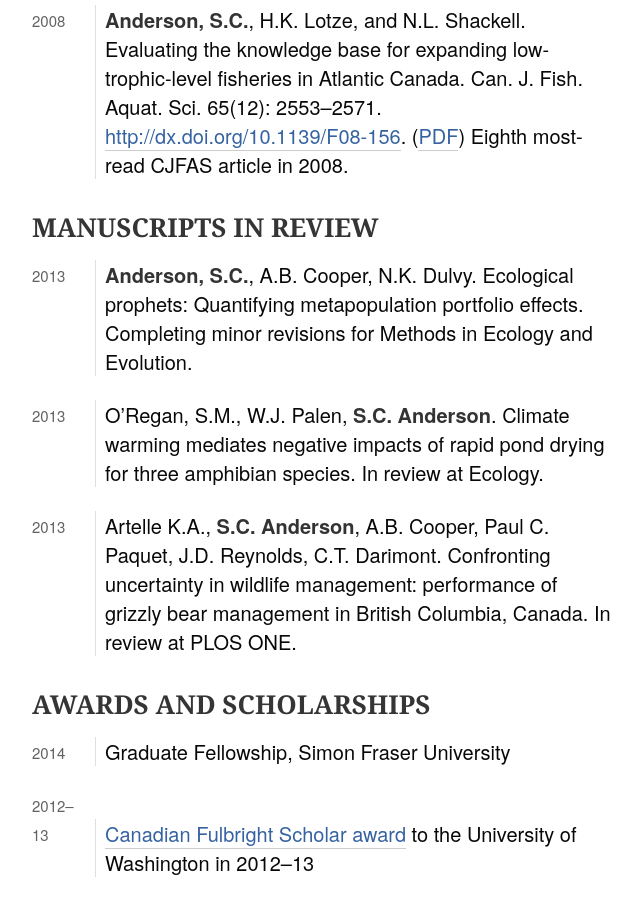
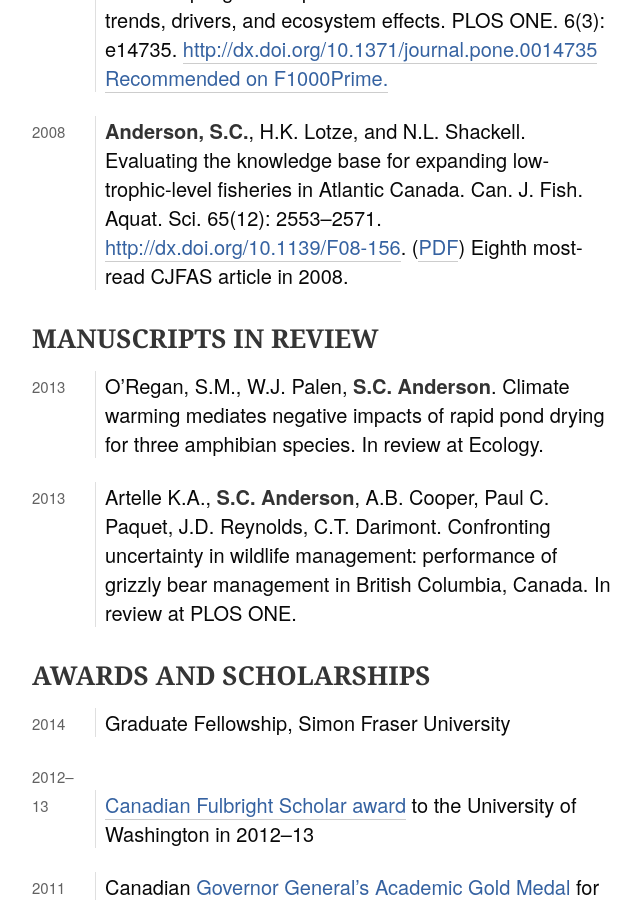
Before and after one commit to seananderson/seananderson.ca, a Jekyll site: the page built from cv.md, in a window 1280 px wide and 900 px high, scrolled down 2467 px. Shown: the whole window, without its empty margins (318-959 px from the left). Built offline with Jekyll 4.4.1, drawn with Linux system fonts in a browser that asks for light colours; Markdown is read by kramdown in place of the engine named in the settings; comment, search, counter and statistics services are not loaded; some of the changed text lies outside the part shown.

Commit message:
Switch MEE PE paper to in press

```diff
--- a/cv.md
+++ b/cv.md
@@ -104,11 +109,6 @@ a [PDF][cv-pdf] or in [Markdown][cv-md].
      Eighth most-read CJFAS article in 2008.
 
 # Manuscripts in review #
-
-2013
-:    **Anderson, S.C.**, A.B. Cooper, N.K. Dulvy. Ecological prophets:
-     Quantifying metapopulation portfolio effects. Completing minor revisions
-     for Methods in Ecology and Evolution.
 
 2013
 :    O'Regan, S.M., W.J. Palen, **S.C. Anderson**. Climate warming mediates
```
Also changed, not shown: other parts of cv.md (+5 -0 lines).
